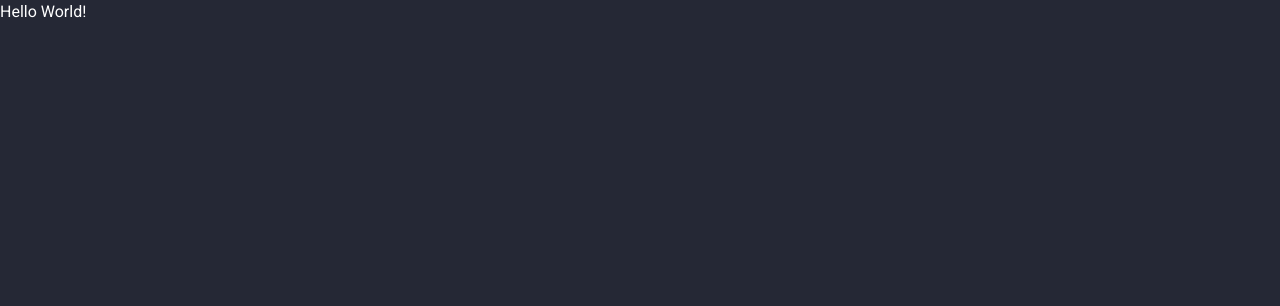
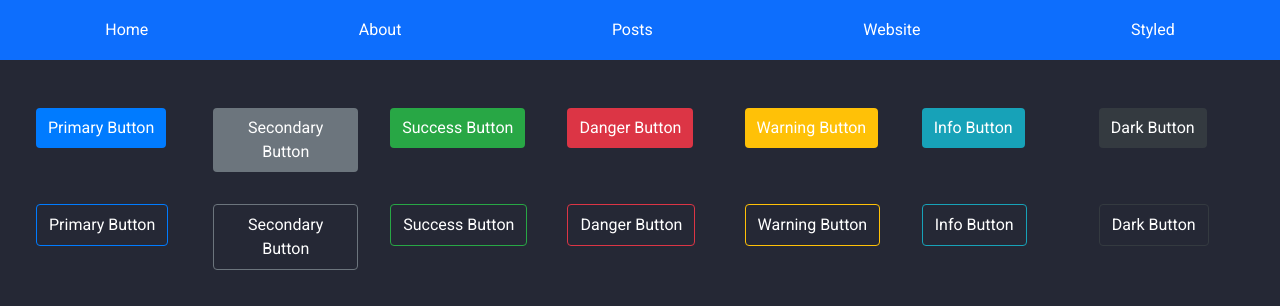
Before and after one commit to nurySar97/next-js-starter-course, a Next.js app: page /styled in a window 1280 px wide. Shown: the top 306 px of the page. Built offline with nearby package versions, Linux system fonts and the light colour scheme.

Commit message:
styled page developed

```diff
--- /dev/null
+++ b/colors.js
@@ -0,0 +1,30 @@
+export const colors = {
+  primary: {
+    bg: "#007bff",
+    color: "#fff",
+  },
+  secondary: {
+    bg: "#6c757d",
+    color: "#fff",
+  },
+  success: {
+    bg: "#28a745",
+    color: "#fff",
+  },
+  danger: {
+    bg: "#dc3545",
+    color: "#fff",
+  },
+  warning: {
+    bg: "#ffc107",
+    color: "#000",
+  },
+  info: {
+    bg: "#17a2b8",
+    color: "#fff",
+  },
+  dark: {
+    bg: "#343a40",
+    color: "#fff",
+  },
+};
--- a/layouts/main.js
+++ b/layouts/main.js
@@ -26,6 +26,9 @@ const Main = (props) => {
         </Link>
         <Link href="/website">
           <a>Website</a>
+        </Link>
+        <Link href="/styled">
+          <a>Styled</a>
         </Link>
       </nav>
       <main>{children}</main>
--- a/pages/styled.js
+++ b/pages/styled.js
@@ -1,11 +1,34 @@
-import React from 'react'
+import React from "react";
+import { colors } from "../colors";
+import { ButtonStyled, ButtonOutlineStyled } from "../styled-components";
+import { MainLayout } from "./../layouts";
 
 const Default = () => {
-    return (
-        <div>
-            Hello World!
+  return (
+    <MainLayout>
+      <div className="p-3">
+        <div className="row">
+          {Object.keys(colors).map((color) => (
+            <div className="col p-3" key={color}>
+              <ButtonStyled color={color}>
+                <span className="text-capitalize">{color}</span> Button
+              </ButtonStyled>
+            </div>
+          ))}
         </div>
-    )
-}
 
-export default Default
+        <div className="row">
+          {Object.keys(colors).map((color) => (
+            <div className="col p-3" key={color}>
+              <ButtonOutlineStyled color={color}>
+                <span className="text-capitalize">{color}</span> Button
+              </ButtonOutlineStyled>
+            </div>
+          ))}
+        </div>
+      </div>
+    </MainLayout>
+  );
+};
+
+export default Default;
--- a/pages/website.js
+++ b/pages/website.js
@@ -1,14 +1,15 @@
 import React from "react";
 const path = require("path");
 const fs = require("fs");
+import { MainLayout } from "./../layouts";
 import Script from "next/script";
 
 const Default = ({ __html }) => {
   return (
-    <>
+    <MainLayout>
       <div dangerouslySetInnerHTML={{ __html }} />
       <Script src="/website-scripts.js" strategy="afterInteractive" />
-    </>
+    </MainLayout>
   );
 };
 
--- /dev/null
+++ b/styled-components/buttons.styled.js
@@ -0,0 +1,62 @@
+import styled from "styled-components";
+import { colors } from "../colors";
+
+const Button = styled.button`
+  border: 0;
+  padding: 0.5rem 0.75rem;
+  border-radius: 0.25rem;
+  background-color: transparent;
+  cursor: pointer;
+
+  &:focus {
+    outline: none;
+  }
+`;
+
+export const ButtonStyled = styled(Button)`
+  background-color: ${(props) => {
+    const type = props.color;
+    if (type) {
+      const color = colors[type];
+      if (color) {
+        return color["bg"];
+      }
+      return colors["primary"]["bg"];
+    }
+    return colors["primary"]["bg"];
+  }};
+  color: #fff;
+`;
+
+export const ButtonOutlineStyled = styled(Button)`
+  border: 1px solid;
+  color: #fff;
+
+  border-color: ${(props) => {
+    const type = props.color;
+    if (type) {
+      const color = colors[type];
+      if (color) {
+        return color["bg"];
+      }
+      return colors["primary"]["bg"];
+    }
+    return colors["primary"]["bg"];
+  }};
+
+  transition: background-color 0.25s linear;
+
+  &:hover {
+    background-color: ${(props) => {
+      const type = props.color;
+      if (type) {
+        const color = colors[type];
+        if (color) {
+          return color["bg"];
+        }
+        return colors["primary"]["bg"];
+      }
+      return colors["primary"]["bg"];
+    }};
+  }
+`;
--- /dev/null
+++ b/styled-components/index.js
@@ -0,0 +1,3 @@
+import { ButtonStyled, ButtonOutlineStyled } from "./buttons.styled";
+
+export { ButtonStyled, ButtonOutlineStyled };
```
Also changed, not shown: 1 other file (tests, documents, lock files or other folders).
